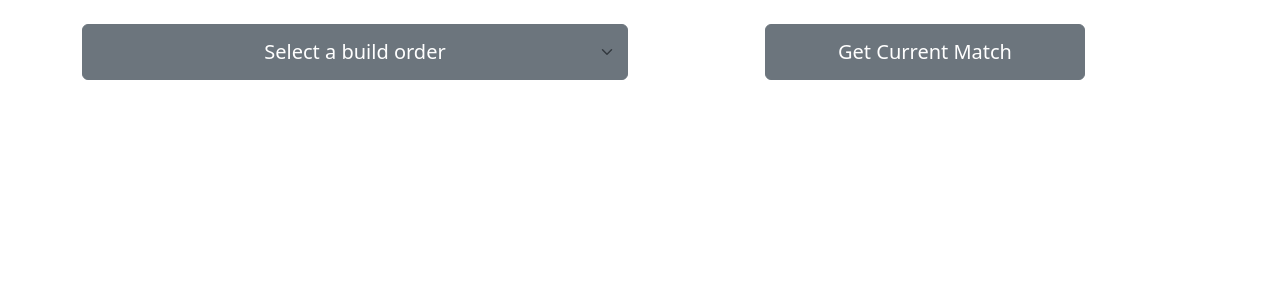
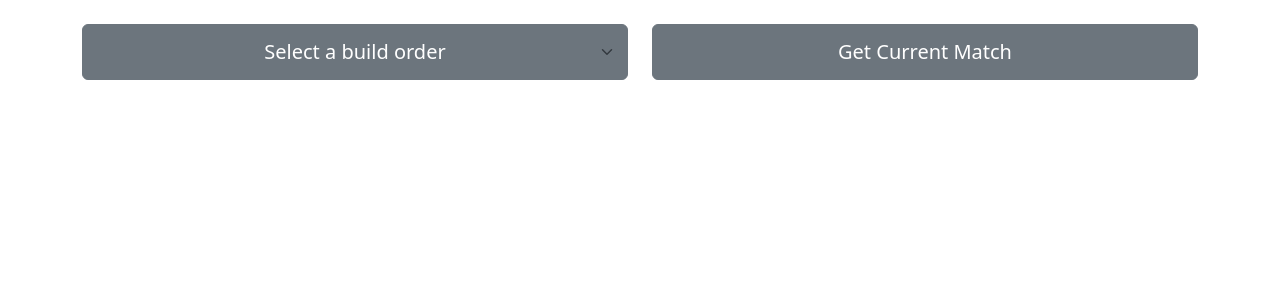
Before and after one commit to athekat/aoewebapp, a Django app: page / in a window 1280 px wide. Shown: the part 117-417 px from the top of the page. Run offline with Django 3.2, Linux system fonts and the light colour scheme.

Commit message:
Update index.html

```diff
--- a/templates/index.html
+++ b/templates/index.html
@@ -37,7 +37,7 @@
             <div class="col-md-6 text-center">
                 <form method="post">
                     {% csrf_token %}
-                    <button class="btn btn-secondary" style="--bs-btn-padding-y: .75rem; --bs-btn-padding-x: 4.5rem; --bs-btn-font-size: 1.25rem;">Get Current Match</button>
+                    <button class="btn btn-secondary col-md-12" style="--bs-btn-padding-y: .75rem; --bs-btn-padding-x: 4.5rem; --bs-btn-font-size: 1.25rem;">Get Current Match</button>
                 </form>
                 <br>
                 {% if output %}
```
